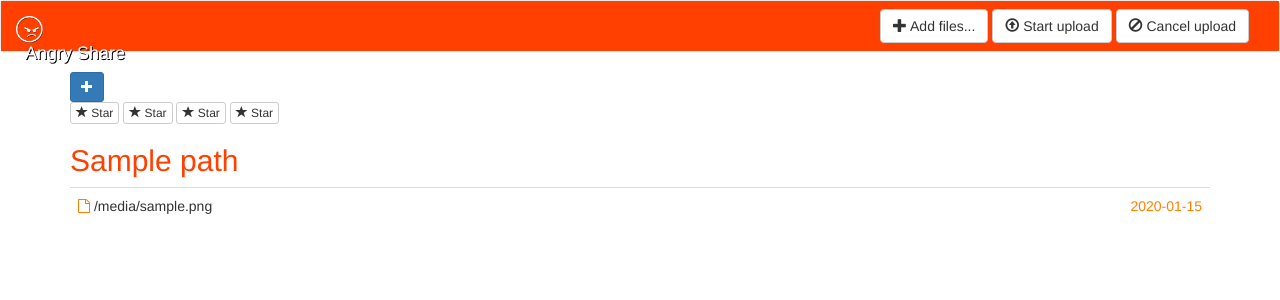
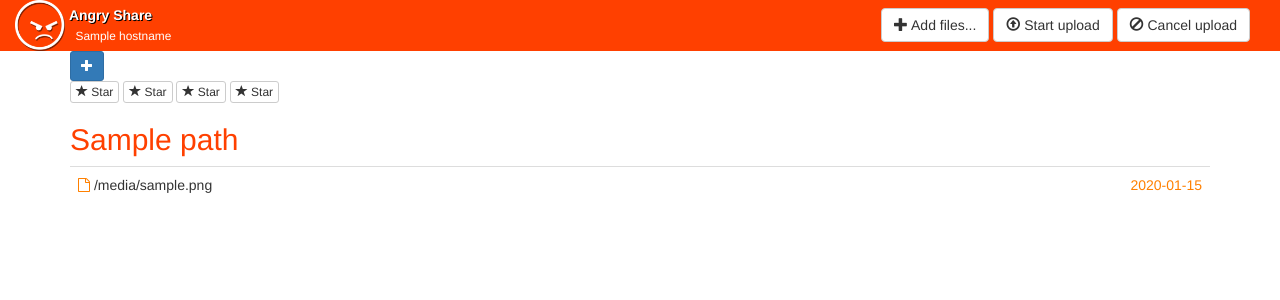
Before and after one commit to nckz/angryshare, a Flask app: template templates/directory_index.html in a window 1280 px wide. Shown: the top 300 px of the page. Run offline with Flask 2, Linux system fonts and the light colour scheme; the template is opened without the code that fills it: most values are stand-ins (such as "Sample title", 1, 10 or a date in 2020); some libraries are stand-ins or nearby versions.

Commit message:
Added hostname to toolbar.

```diff
--- a/server.py
+++ b/server.py
@@ -16,10 +16,12 @@
 
 import os
 import time
+import socket
 from flask import Flask, request, redirect, url_for, send_from_directory, abort
 from flask import render_template
 from werkzeug import secure_filename
 
+HOSTNAME = socket.gethostname()
 UPLOAD_FOLDER = './tmp/'
 ALLOWED_EXTENSIONS = set(['txt'])
 
@@ -116,7 +118,7 @@ def index(path):
         display_path = os.path.join('/',path)
         path_nav = LinkDisplayPath(display_path) # path navigation
         dirlinks = ListAndLinkDir(path, upload_path) # file links
-        return render_template('directory_index.html', pathlist=path_nav, dirlinks=dirlinks)
+        return render_template('directory_index.html', pathlist=path_nav, dirlinks=dirlinks, hostname=HOSTNAME)
 
     if os.path.isfile(upload_path):
         dirname = os.path.dirname(upload_path)
--- a/templates/directory_index.html
+++ b/templates/directory_index.html
@@ -102,7 +102,7 @@
 
 <body> <!-- BODY -->
 
-<nav class="navbar navbar-default">
+<nav class="nav nav-pills">
   <div class="container-fluid" id="as-nav">
     <!-- Brand and toggle get grouped for better mobile display -->
     <div class="navbar-header">
@@ -112,7 +112,16 @@
         <span class="icon-bar"></span>
         <span class="icon-bar"></span>
       </button>
-      <a class="navbar-brand" href="#" id="as-nav" style="text-shadow: 1px 1px #000000;"><img src="{{url_for('static',filename='fav-96-wshw.png')}}" style="width: 27px;" /> &nbsp; Angry Share</a>
+
+
+      <span>
+        <img src="{{url_for('static',filename='fav-96-wshw.png')}}"
+            style="width: 50px;" />
+
+        <span style="display: inline-block; vertical-align: middle; float: none;"><span style="text-shadow: 1px 1px #000000;"><b>Angry Share</b></span><br><small>&nbsp; {{hostname}}</small></span>
+
+      </span>
+
     </div>
 
     <div class="collapse navbar-collapse pull-right" id="actions">
```
